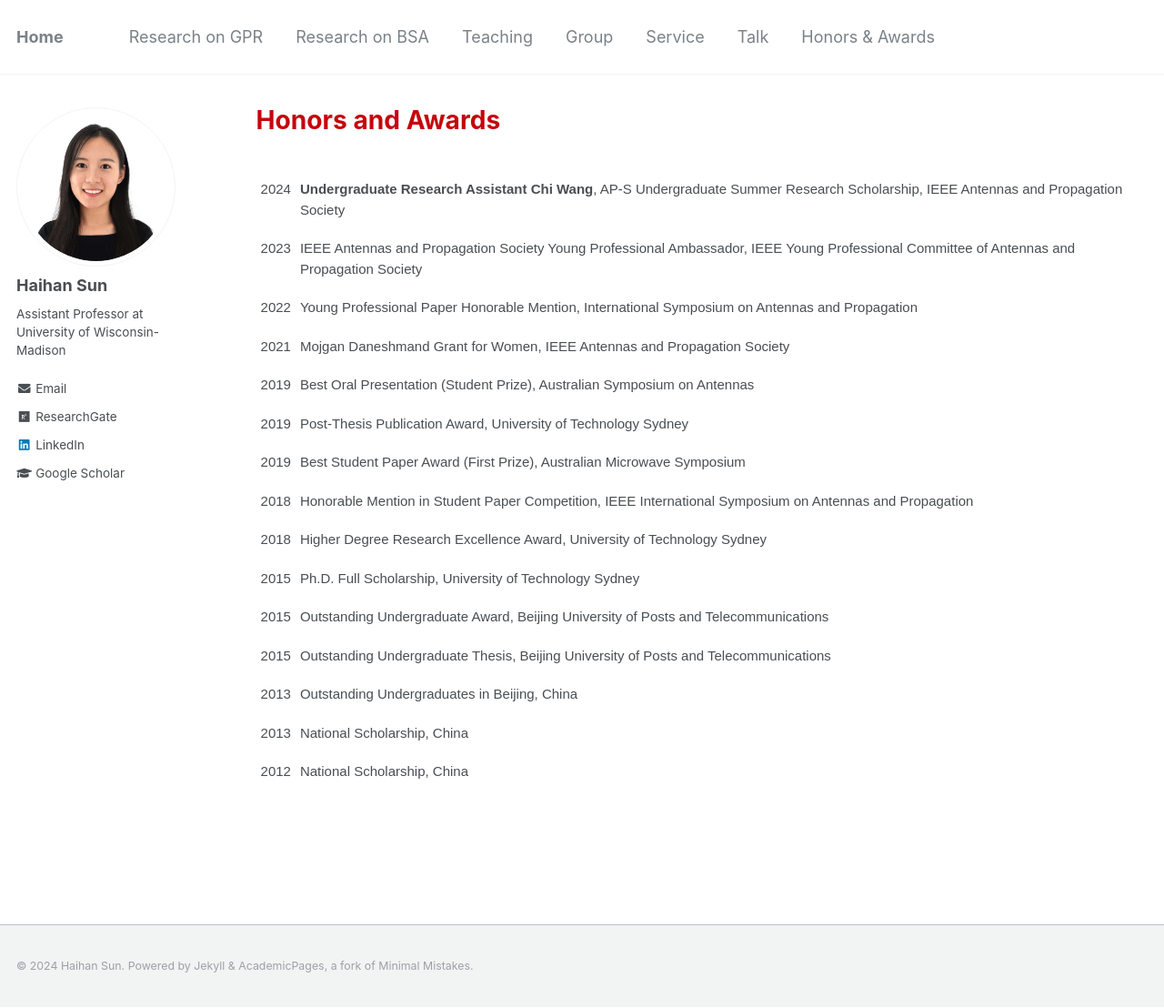
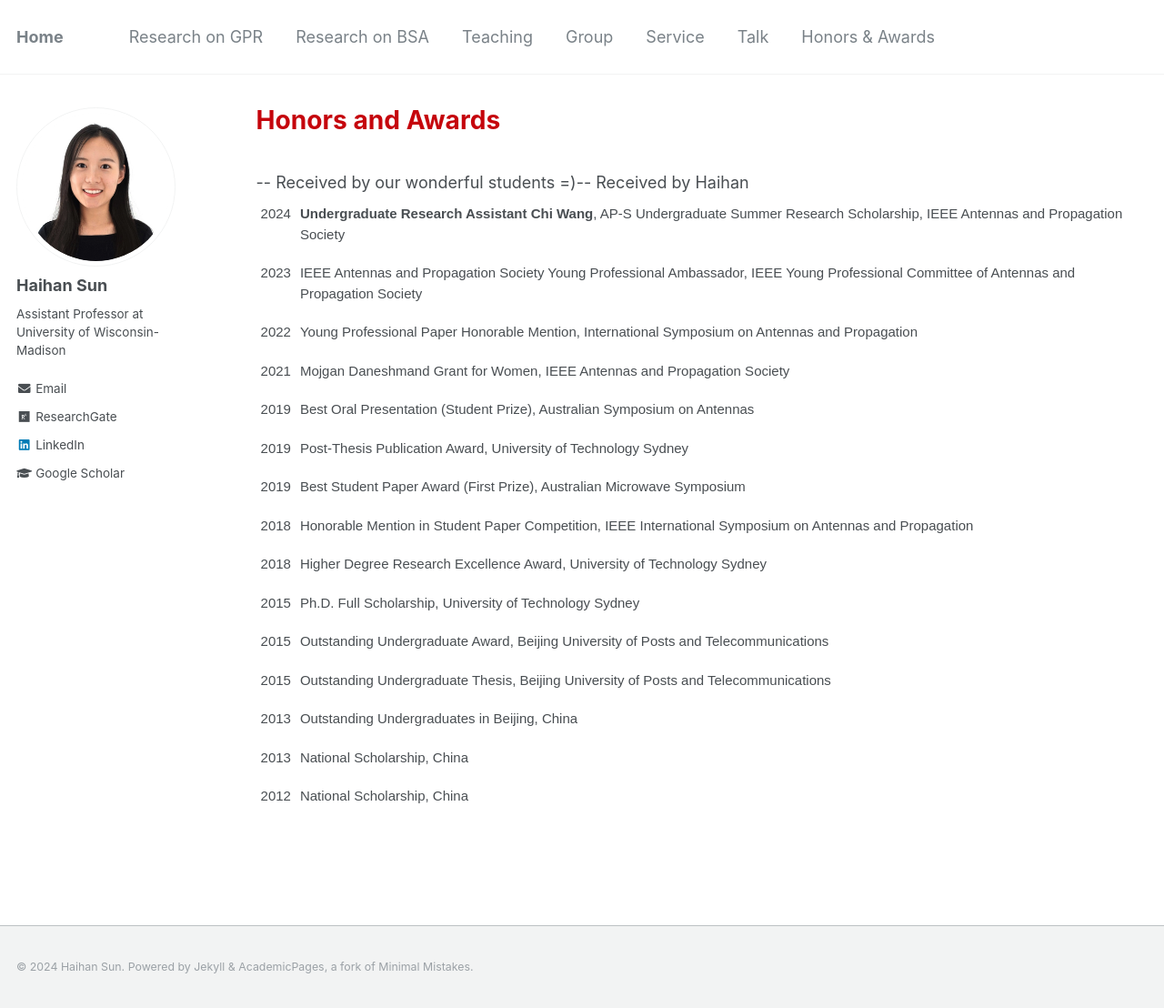
Before and after one commit to Haihan-Sun/Haihan-Sun.github.io, a Jekyll site: the page built from _pages/awards.html, in a window 1280 px wide and 1108 px high. Shown: the whole window at 91% size. Built offline with Jekyll 4.4.1, drawn with Linux system fonts in a browser that asks for light colours.

Commit message:
Update awards.html

```diff
--- a/_pages/awards.html
+++ b/_pages/awards.html
@@ -14,7 +14,7 @@ author_profile: true
   overflow:hidden;padding:10px 5px;word-break:normal;}
 .tg .tg-ko0z{background-color:#ffffff;border-color:#ffffff;font-size:15px;text-align:left;vertical-align:top}
 </style>
-
+-- Received by our wonderful students =)
 <table class="tg">
 <tbody>
 
@@ -24,6 +24,7 @@ author_profile: true
 </td>
   </tr>
 
+ -- Received by Haihan
   <tr>
     <td class="tg-ko0z">2023</td>
     <td class="tg-ko0z">IEEE Antennas and Propagation Society Young Professional Ambassador, IEEE Young Professional Committee of Antennas and Propagation Society <br>
```
